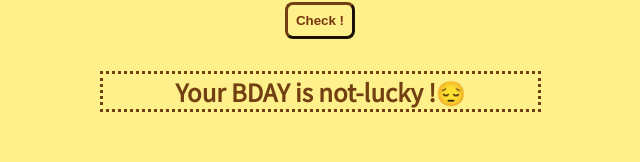
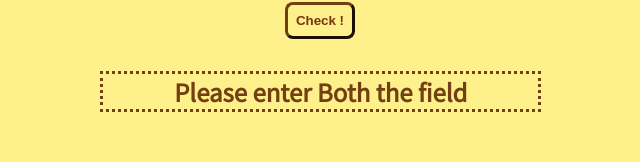
Before and after one commit to tanishk15sharma/Is-your-BDAY-lucky--, a plain HTML site: page index.html in a window 1280 px wide. Both pictures are taken after a click on the button "Check !". Shown: the part 350-512 px from the top of the page, without its empty margins (320-960 px from the left). Drawn offline with Linux system fonts and the light colour scheme.

Commit message:
fix
userEmpty value (msg)

```diff
--- a/script.js
+++ b/script.js
@@ -17,7 +17,11 @@ function compareValues (sum,luckyNumber )
 function checkBirthDateIsLucky() {
     const dob = dateOfBirth.value ;
     const sum = calculateSum(dob)
+    if(sum&&dob)
     compareValues (sum,luckyNumber.value )
+    else
+    outPut.innerText="Please enter Both the field";
+
 
 }
 
--- a/style.css
+++ b/style.css
@@ -82,6 +82,6 @@ input
     margin-top:10rem;
     font-size:medium;
     border: double;
-    border-width:thin
+    border-width:thin;
 
 }
```
